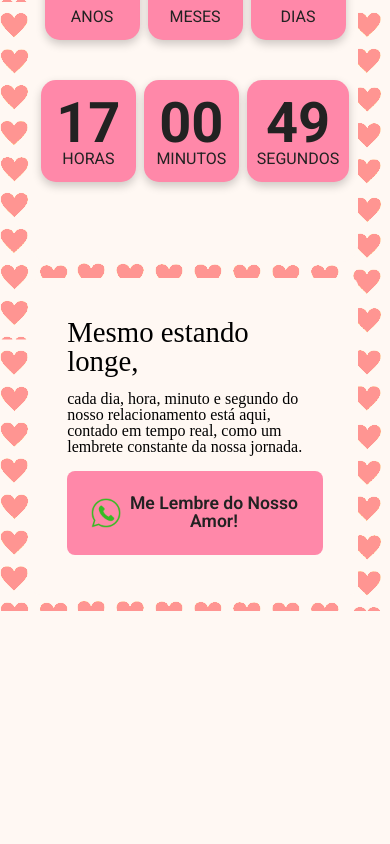
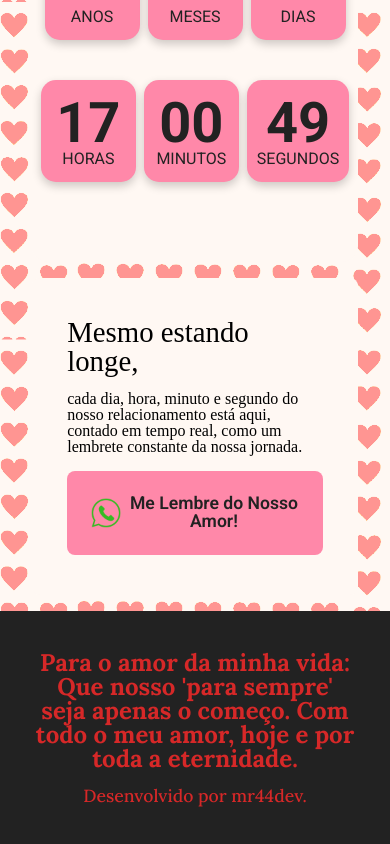
Before and after one commit to MGReboucas/our-time-together-app-, a React (Vite) app: page / in a window 390 px wide. Shown: the part 1348-2192 px from the top of the page. Before the commit the page ends 1959 px from the top, so only its background shows below. Built offline with nearby package versions, Linux system fonts and the light colour scheme.

Commit message:
writying and uploading LoveMessage.jsx and styling LoveMessage.css with responsive

```diff
--- a/src/App.jsx
+++ b/src/App.jsx
@@ -1,8 +1,9 @@
 import PhotoGallery from './Components/PhotoGallery/PhotoGallery'
 import Header from './Components/Header/Header'
 import TimeCounter from './Components/TimeCounter/TimeCounter'
+import WhatsAppButton from './Components/WhatsAppButton/WhatsAppButton'
+import LoveMessage from './Components/LoveMessage/LoveMessage'
 import './App.css'
-import WhatsAppButton from './Components/WhatsAppButton/WhatsAppButton'
 
 function App() {
   return (
@@ -11,6 +12,7 @@ function App() {
       <PhotoGallery />
       <TimeCounter />
       <WhatsAppButton />
+      <LoveMessage />
     </div>
   )
 }
--- /dev/null
+++ b/src/Components/LoveMessage/LoveMessage.css
@@ -0,0 +1,32 @@
+@import url(../../App.css);
+
+.lovemessage-conteiner {
+  display: flex;
+  flex-direction: column;
+  align-items: center;
+  text-align: center;
+  background-color: var(--cor-text-dark);
+  padding: 2.5em 2.2em;
+  gap: 1em;
+}
+
+.lovemessage-text {
+  font-family: var(--fonte-secundaria);
+  font-size: 1.5rem;
+  color: var(--cor-primary);
+  font-weight: 700;
+}
+
+.lovemessage-criator {
+  font-family: var(--fonte-secundaria);
+  font-size: 1.1rem;
+  font-weight: 500;
+  color: var(--cor-primary);
+}
+
+@media screen and (min-width: 768px) {
+  .lovemessage-text {
+    font-size: 2rem;
+    width: 500px;
+  }
+}
--- /dev/null
+++ b/src/Components/LoveMessage/LoveMessage.jsx
@@ -0,0 +1,13 @@
+import './LoveMessage.css'
+
+export default function LoveMessage() {
+  return (
+    <div className="lovemessage-conteiner">
+      <p className="lovemessage-text">
+        Para o amor da minha vida: Que nosso 'para sempre' seja apenas o começo.
+        Com todo o meu amor, hoje e por toda a eternidade.
+      </p>
+      <p className="lovemessage-criator">Desenvolvido por mr44dev.</p>
+    </div>
+  )
+}
```
